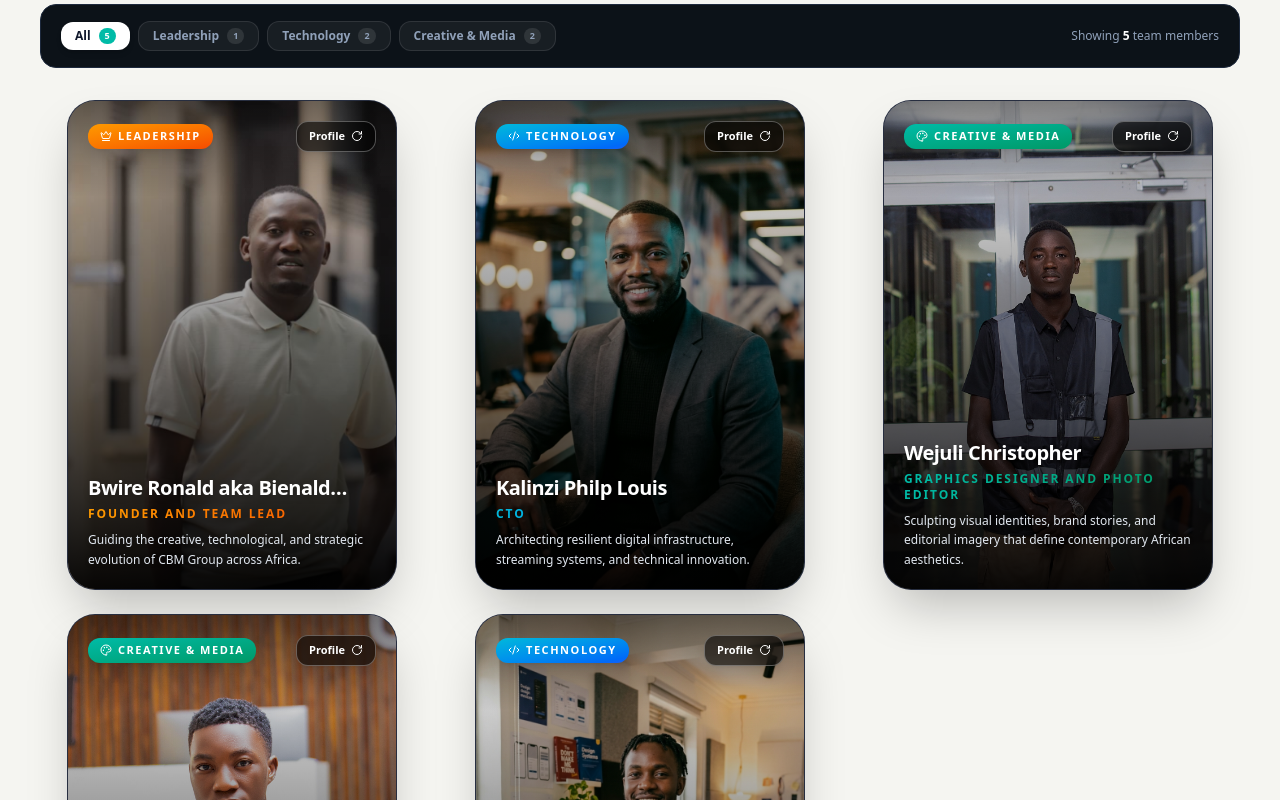
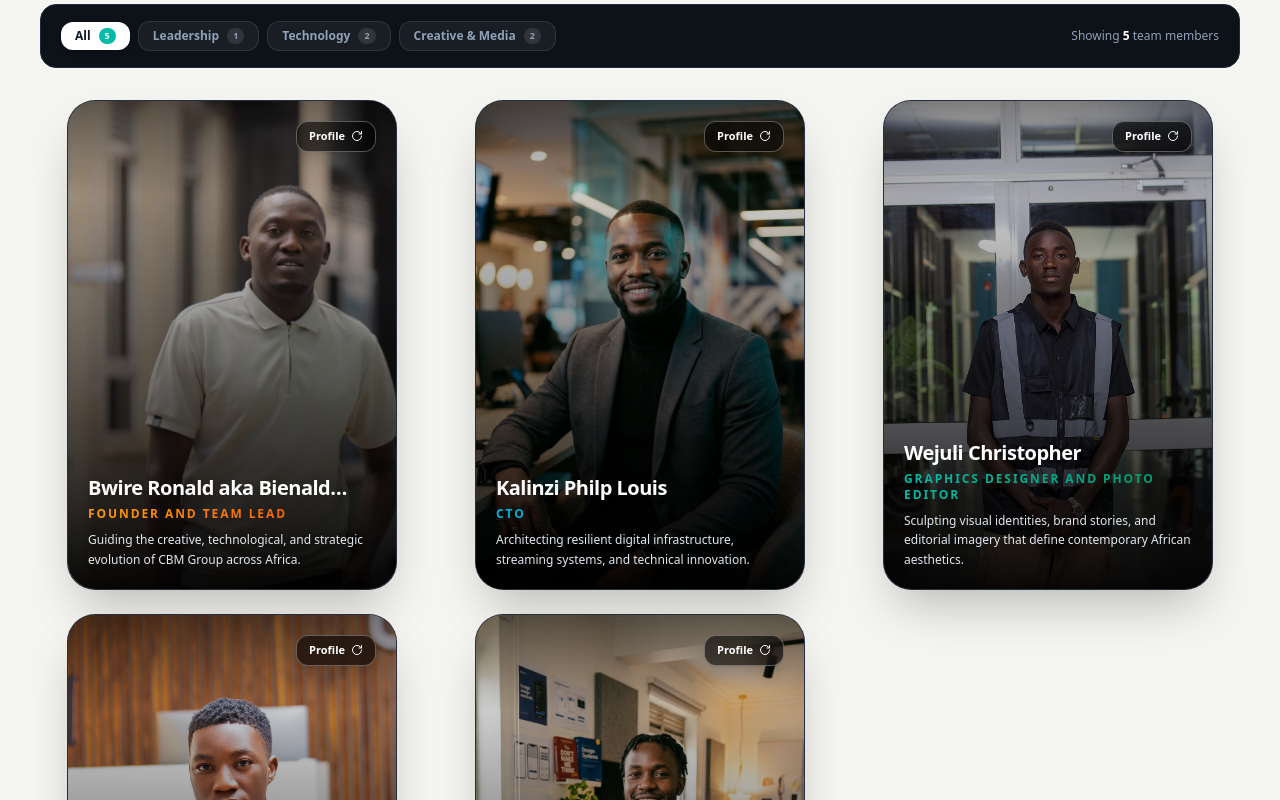
Before and after one commit to CBM-GROUP/cbmgroup-landingpage, a Next.js app: page /about in a window 1280 px wide. Shown: the part 2460-3260 px from the top of the page. Built offline with nearby package versions, Linux system fonts and the light colour scheme.

Commit message:
refactor: remove department badges and icons from InteractiveTeamSection

```diff
--- a/src/components/team/InteractiveTeamSection.tsx
+++ b/src/components/team/InteractiveTeamSection.tsx
@@ -4,13 +4,9 @@
 import { motion, AnimatePresence } from "framer-motion";
 import {
   RotateCw,
-  Code2,
-  Palette,
-  Crown,
   Quote,
   ShieldCheck,
   Wrench,
-  Sparkles,
 } from "lucide-react";
 import { TeamMember } from "@/types";
 
@@ -18,12 +14,6 @@
   member: TeamMember;
   index: number;
 }
-
-const departmentIcons: Record<string, typeof Crown> = {
-  Leadership: Crown,
-  Technology: Code2,
-  "Creative & Media": Palette,
-};
 
 const departmentColors: Record<string, string> = {
   Leadership: "from-amber-500 to-orange-600",
@@ -65,7 +55,6 @@
     setIsFlipped(!isFlipped);
   };
 
-  const DeptIcon = member.department ? departmentIcons[member.department] || Crown : Crown;
   const deptGrad = member.department ? departmentColors[member.department] || "from-teal-500 to-emerald-600" : "from-teal-500 to-emerald-600";
 
   return (
@@ -108,13 +97,8 @@
           <div className="pointer-events-none absolute inset-0 bg-gradient-to-t from-black/95 via-black/60 via-35% to-transparent" />
           <div className="pointer-events-none absolute inset-x-0 top-0 h-24 bg-gradient-to-b from-black/50 to-transparent" />
 
-          {/* Top Row: Department Badge & Flip Action */}
-          <div className="relative z-10 flex items-center justify-between">
-            <span className={`inline-flex items-center gap-1.5 rounded-xl bg-gradient-to-br ${deptGrad} px-3 py-1 text-[11px] font-bold uppercase tracking-[0.14em] text-white shadow-lg backdrop-blur-md`}>
-              <DeptIcon className="h-3 w-3" />
-              {member.department || "Core"}
-            </span>
-
+          {/* Top Row: Flip Action (top-right) */}
+          <div className="relative z-10 flex items-center justify-end">
             <button
               type="button"
               onClick={handleFlip}
@@ -216,10 +200,7 @@
             </div>
 
             {/* Back controls */}
-            <div className="flex items-center justify-between border-t border-slate-800/80 pt-4">
-              <span className={`rounded-md bg-gradient-to-br ${deptGrad} px-2 py-0.5 text-[9px] font-bold uppercase tracking-wide text-white`}>
-                {member.department || "Core"}
-              </span>
+            <div className="flex items-center justify-end border-t border-slate-800/80 pt-4">
               <button
                 type="button"
                 onClick={handleFlip}
```
